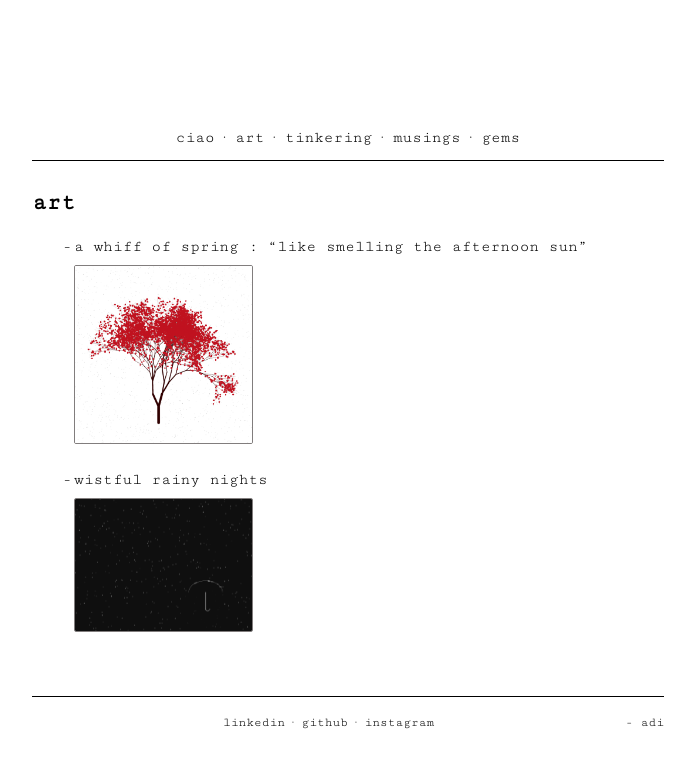
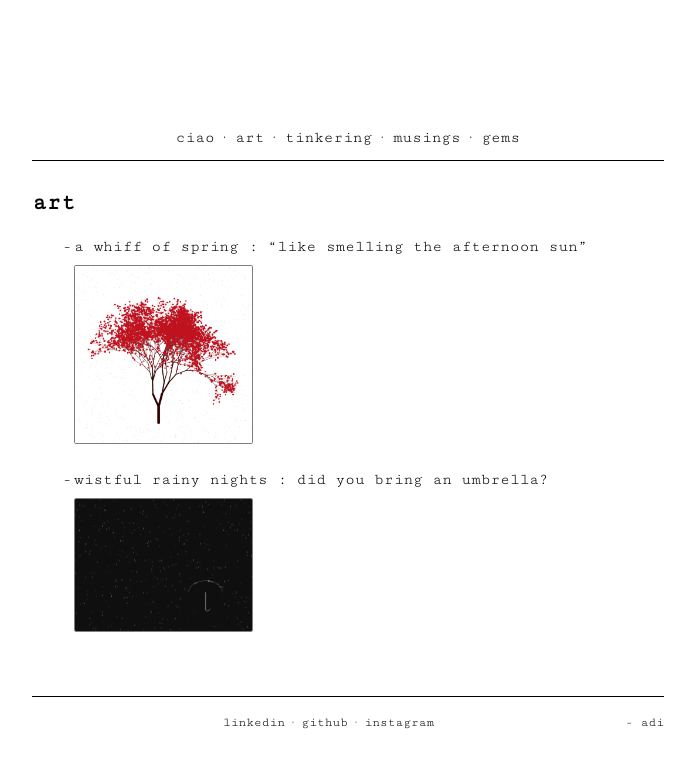
Before and after one commit to adityagarg/adityagarg.github.io, a Jekyll site: the page built from docs/markdowns/art.md, in a window 1280 px wide. Shown: the top 768 px of the page, without its empty margins (292-987 px from the left). Built offline with Jekyll 4.4.1, drawn with Linux system fonts in a browser that asks for light colours.

Commit message:
Updated rain sketch name

```diff
--- a/docs/markdowns/art.md
+++ b/docs/markdowns/art.md
@@ -7,5 +7,5 @@ permalink: /art/
 - a whiff of spring : "like smelling the afternoon sun" \
 [![cherry blosoms]({{site.url}}{{site.baseurl}}/assets/images/tree.png){: .art-preview }]({{site.url}}{{site.baseurl}}/sketches/trees/trees.html){:target="_blank"}
 
-- wistful rainy nights \
+- wistful rainy nights : did you bring an umbrella? \
 [![rainy night]({{site.url}}{{site.baseurl}}/assets/images/rain.png){: .art-preview }]({{site.url}}{{site.baseurl}}/sketches/rain/rain.html){:target="_blank"}
```
